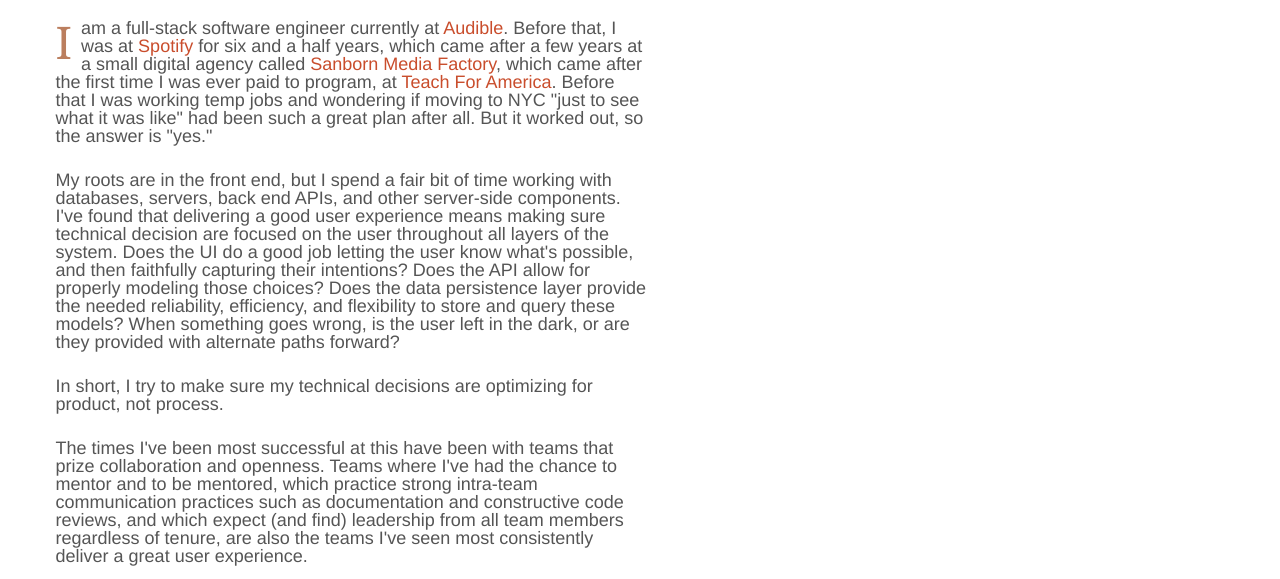
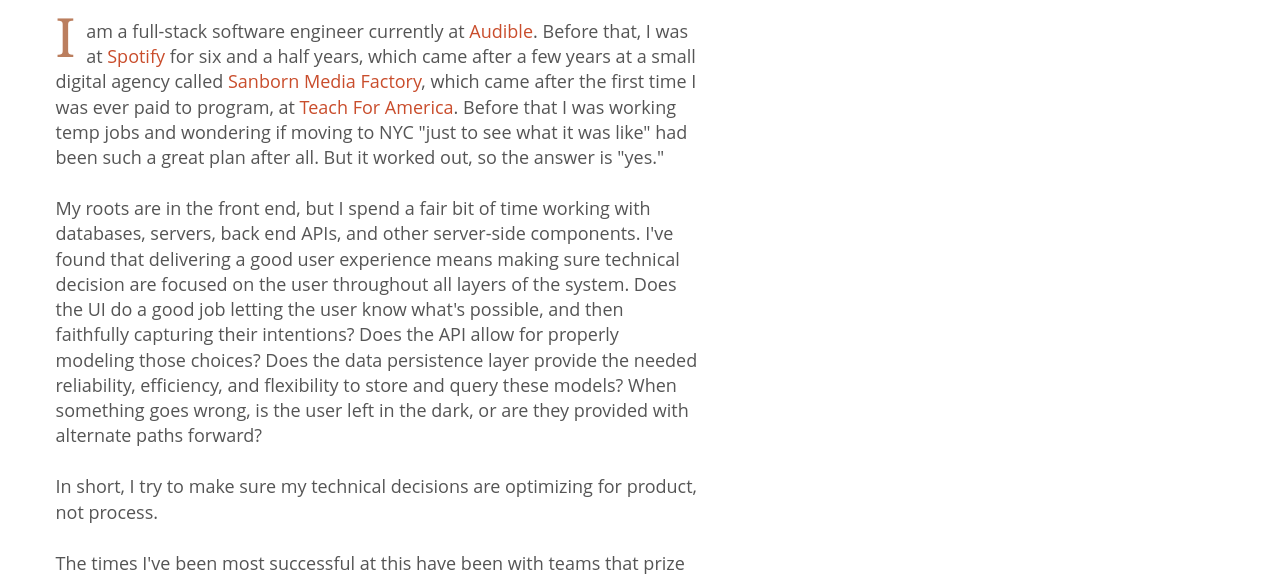
Before and after one commit to anyonecancode/philipschweiger.com.source, a Gatsby site: page /posts/jsonb-drafts in a window 1280 px wide. Shown: the part 201-780 px from the top of the page. Built offline with nearby package versions, Linux system fonts and the light colour scheme; Gatsby itself is replaced by a stand-in of ours.

Commit message:
Opens up the body text style

```diff
--- a/src/styles/site.css
+++ b/src/styles/site.css
@@ -5,7 +5,7 @@
 }
 
 html {
-  font-family: Helvetica, Arial, sans-serif;
+  font-family: "open sans", sans-serif;
   color: #333;
 }
 
@@ -54,8 +54,9 @@
   }
 
 main {
-  max-width: 35em;
+  max-width: 38em;
   padding: 0 1.0875rem;
+  line-height: 1.4rem;
 }
 
 footer {
@@ -75,9 +76,9 @@
  .blog-post-content>p:first-child:first-letter {
    color: #bb7e5e;
    font-family: Georgia, serif;
-   font-size: 2.5em;
+   font-size: 3em;
    float: left;
-   padding: 0 0.2em 0.1em 0;
+   padding: 0.1em 0.2em 0 0;
  }
 
 article
```
